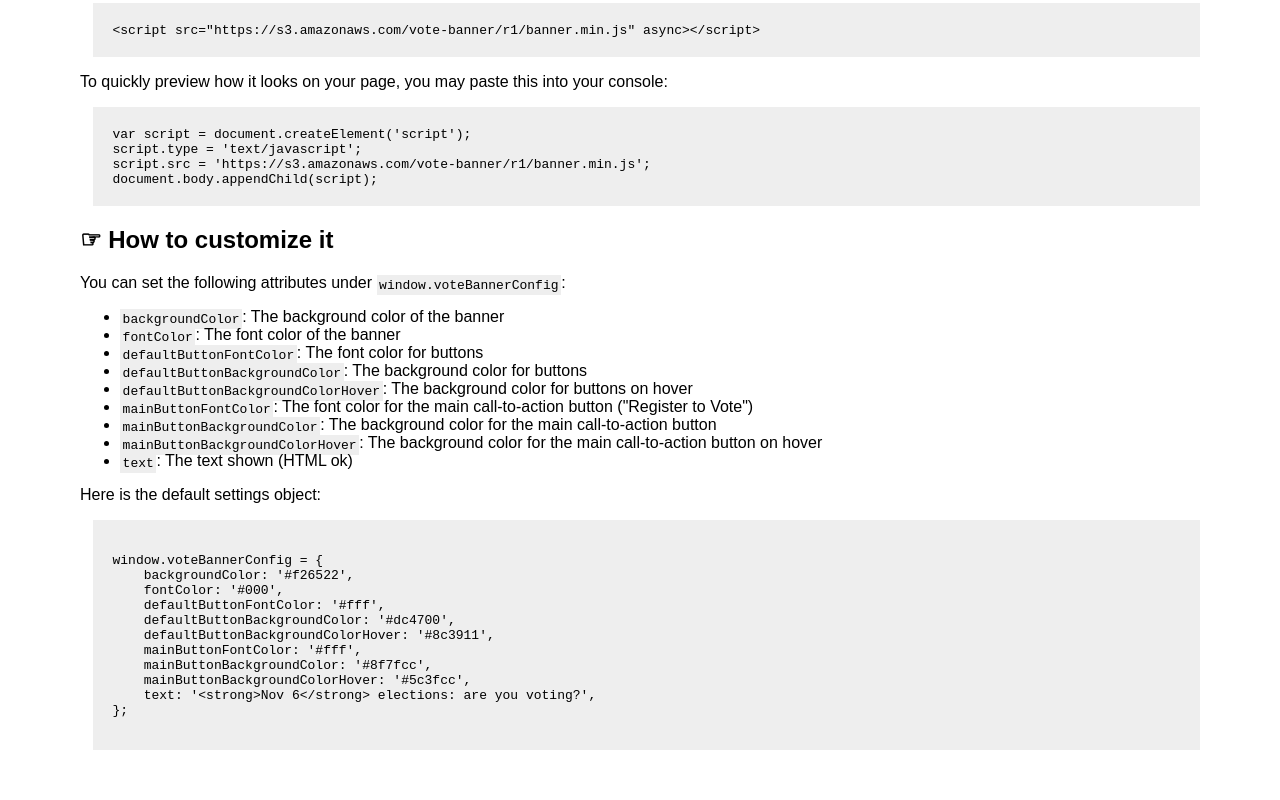
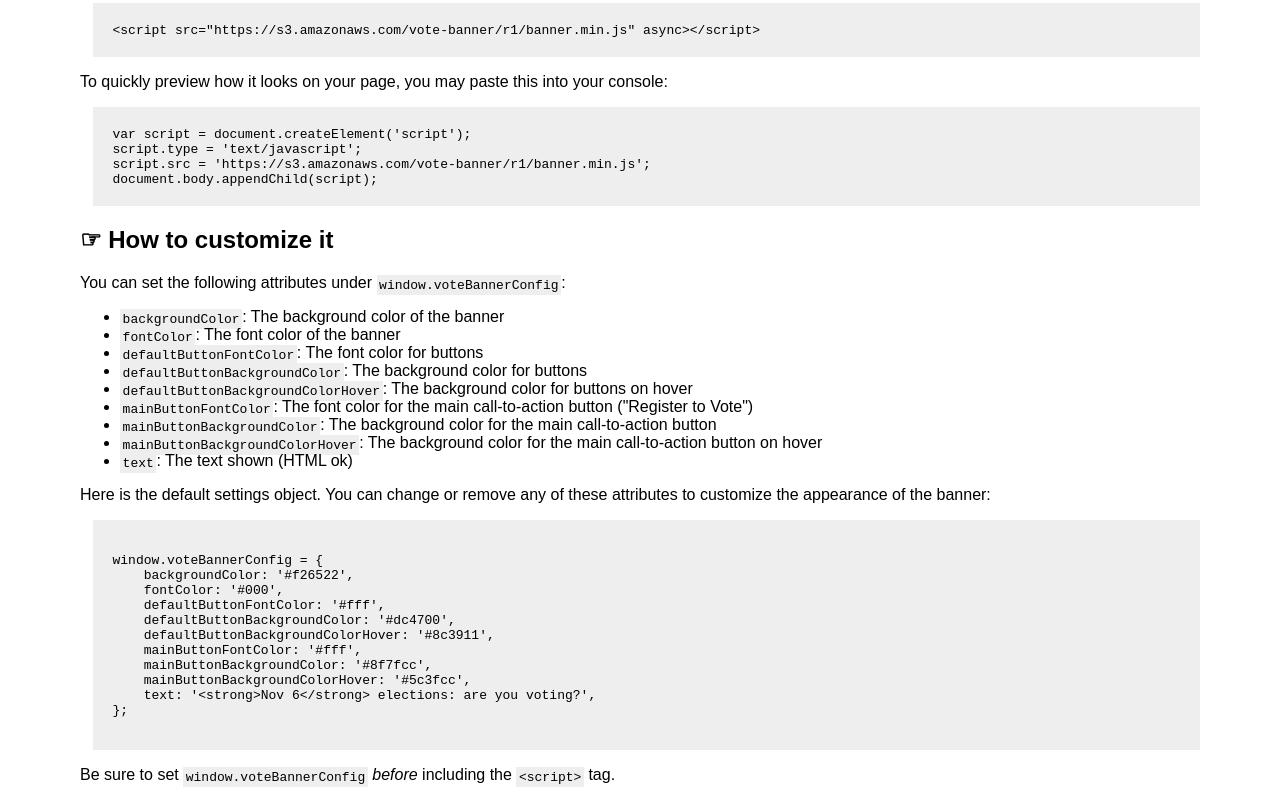
Before and after one commit to typpo/vote-banner, a website: page index.html in a window 1280 px wide. Shown: the part 735-1535 px from the top of the page. Before the commit the page ends 1501 px from the top, so only its background shows below. Drawn offline with Linux system fonts and the light colour scheme.

Commit message:
expand on default settings object

```diff
--- a/index.html
+++ b/index.html
@@ -70,7 +70,7 @@
       </ul>
     </p>
     <p>
-      Here is the default settings object:
+      Here is the default settings object. You can change or remove any of these attributes to customize the appearance of the banner:
       <div class="code"><pre>window.voteBannerConfig = {
     backgroundColor: '#f26522',
     fontColor: '#000',
@@ -83,5 +83,8 @@
     text: '&#x3C;strong&#x3E;Nov 6&#x3C;/strong&#x3E; elections: are you voting?',
 };</pre></div>
     </p>
+    <p>
+      Be sure to set <span class="code-inline">window.voteBannerConfig</span> <em>before</em> including the <span class="code-inline">&#x3C;script&#x3E</span> tag.
+    </p>
   </body>
 </html>
```
